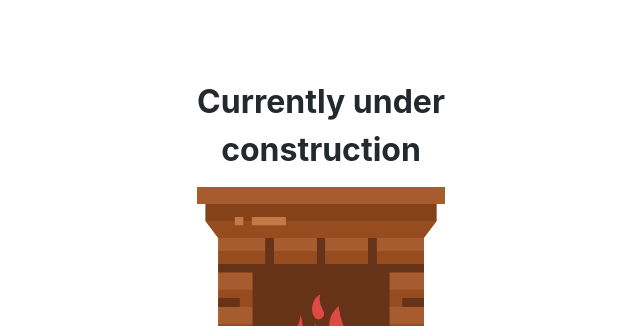
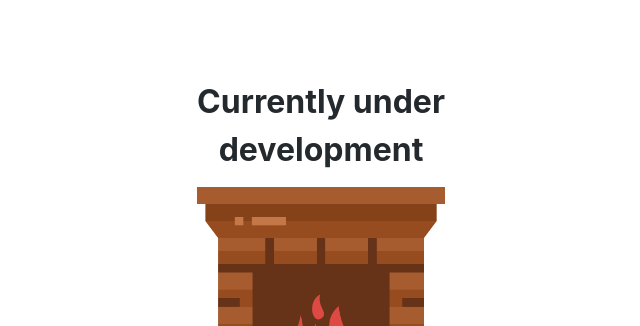
Before and after one commit to brandonlopes/brandonlopes.github.io, a Jekyll site: the page index.html, which Jekyll copies as it is, in a window 1280 px wide. Shown: the top 326 px of the page, without its empty margins (319-959 px from the left). Built offline with Jekyll 4.4.1, drawn with Linux system fonts in a browser that asks for light colours; some of the changed lines change nothing that is shown.

Commit message:
Update index.html

```diff
--- a/index.html
+++ b/index.html
@@ -4,21 +4,15 @@
     <meta charset="UTF-8">
     <meta name="viewport" content="width=device-width, initial-scale=1.0">
     <meta http-equiv="X-UA-Compatible" content="ie=edge">
+    <meta name="description" content="Technology, Philosophy, and the little things">
+    <meta name="keywords" content="Philosophy, Web Development, Brandon Lopes">
+    <meta name="author" content="Brandon Lopes">
     <link rel="stylesheet" href="style.css">
     <title>Welcome</title>
-    <!-- Global site tag (gtag.js) - Google Analytics -->
-<script async src="https://www.googletagmanager.com/gtag/js?id=UA-151885963-1"></script>
-<script>
-  window.dataLayer = window.dataLayer || [];
-  function gtag(){dataLayer.push(arguments);}
-  gtag('js', new Date());
-
-  gtag('config', 'UA-151885963-1');
-</script>
 </head>
 <body>
     <main>
-        <h1>Currently under construction </h1>
+        <h1>Currently under development </h1>
         <img src="fireplace.gif" alt="">
     </main>
 </body>
```
